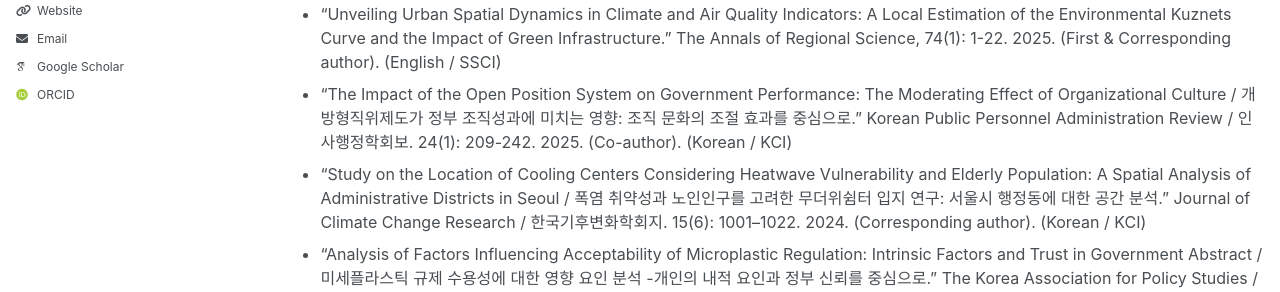
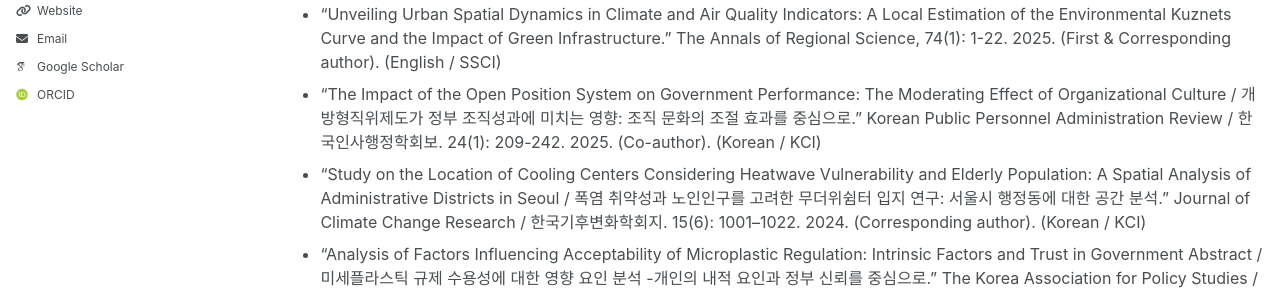
Before and after one commit to ymkim-ssplab/ymkim-ssplab.github.io, a Jekyll site: the page built from _pages/publications.md, in a window 1280 px wide and 900 px high. Shown: the part 395-687 px from the top of the window. Built offline with Jekyll 4.4.1, drawn with Linux system fonts in a browser that asks for light colours; some web fonts are replaced; a script bundle is joined from its source files by our own code; library files that are not in the unit come from our copies.

Commit message:
Update publications.md

```diff
--- a/_pages/publications.md
+++ b/_pages/publications.md
@@ -11,7 +11,7 @@ author_profile: true
 - "Performance and Determinants of Municipal Governments’ Payments for Ecosystem Services Contracts / 지방정부 생태계서비스지불제계약의 성과와 영향요인 분석."The Korean Journal of Local Government Studies / 지방정부연구. 29(4):49-73. 2026. (Corresponding author) (Korean / KCI)
 - “Risk, Efficacy, and the Moderating Role of Policy Effectiveness in Microplastic Reduction Intentions.” Asian Journal of Water, Environment and Pollution, v.025330258: 1-36. 2025. (Corresponding author) (English / SCOPUS)
 - “Unveiling Urban Spatial Dynamics in Climate and Air Quality Indicators: A Local Estimation of the Environmental Kuznets Curve and the Impact of Green Infrastructure.” The Annals of Regional Science, 74(1): 1-22. 2025. (First & Corresponding author). (English / SSCI)
-- “The Impact of the Open Position System on Government Performance: The Moderating Effect of Organizational Culture / 개방형직위제도가 정부 조직성과에 미치는 영향: 조직 문화의 조절 효과를 중심으로.” Korean Public Personnel Administration Review / 인사행정학회보. 24(1): 209-242. 2025. (Co-author). (Korean / KCI)
+- “The Impact of the Open Position System on Government Performance: The Moderating Effect of Organizational Culture / 개방형직위제도가 정부 조직성과에 미치는 영향: 조직 문화의 조절 효과를 중심으로.” Korean Public Personnel Administration Review / 한국인사행정학회보. 24(1): 209-242. 2025. (Co-author). (Korean / KCI)
 - “Study on the Location of Cooling Centers Considering Heatwave Vulnerability and Elderly Population: A Spatial Analysis of Administrative Districts in Seoul / 폭염 취약성과 노인인구를 고려한 무더위쉼터 입지 연구: 서울시 행정동에 대한 공간 분석.” Journal of Climate Change Research / 한국기후변화학회지. 15(6): 1001–1022. 2024. (Corresponding author). (Korean / KCI)
 - “Analysis of Factors Influencing Acceptability of Microplastic Regulation: Intrinsic Factors and Trust in Government Abstract / 미세플라스틱 규제 수용성에 대한 영향 요인 분석 -개인의 내적 요인과 정부 신뢰를 중심으로.” The Korea Association for Policy Studies / 한국정책학회보. 33(4): 303–337. 2024. (Corresponding author). (Korean / KCI)
 - “The impact of uncertainty cue perception on the acceptance of microplastic policy: Focusing on the moderating roles of trust in government and cultural worldviews / 불확실성 단서 인식이 미세플라스틱 정책수용에 미치는 영향: 정부 신뢰와 문화적 세계관의 조절효과 중심.” The Journal of the Korea Contents Association / 한국콘텐츠학회 논문지. 24(11): 143–161. 2024. (Co-author). (Korean / KCI)
```
